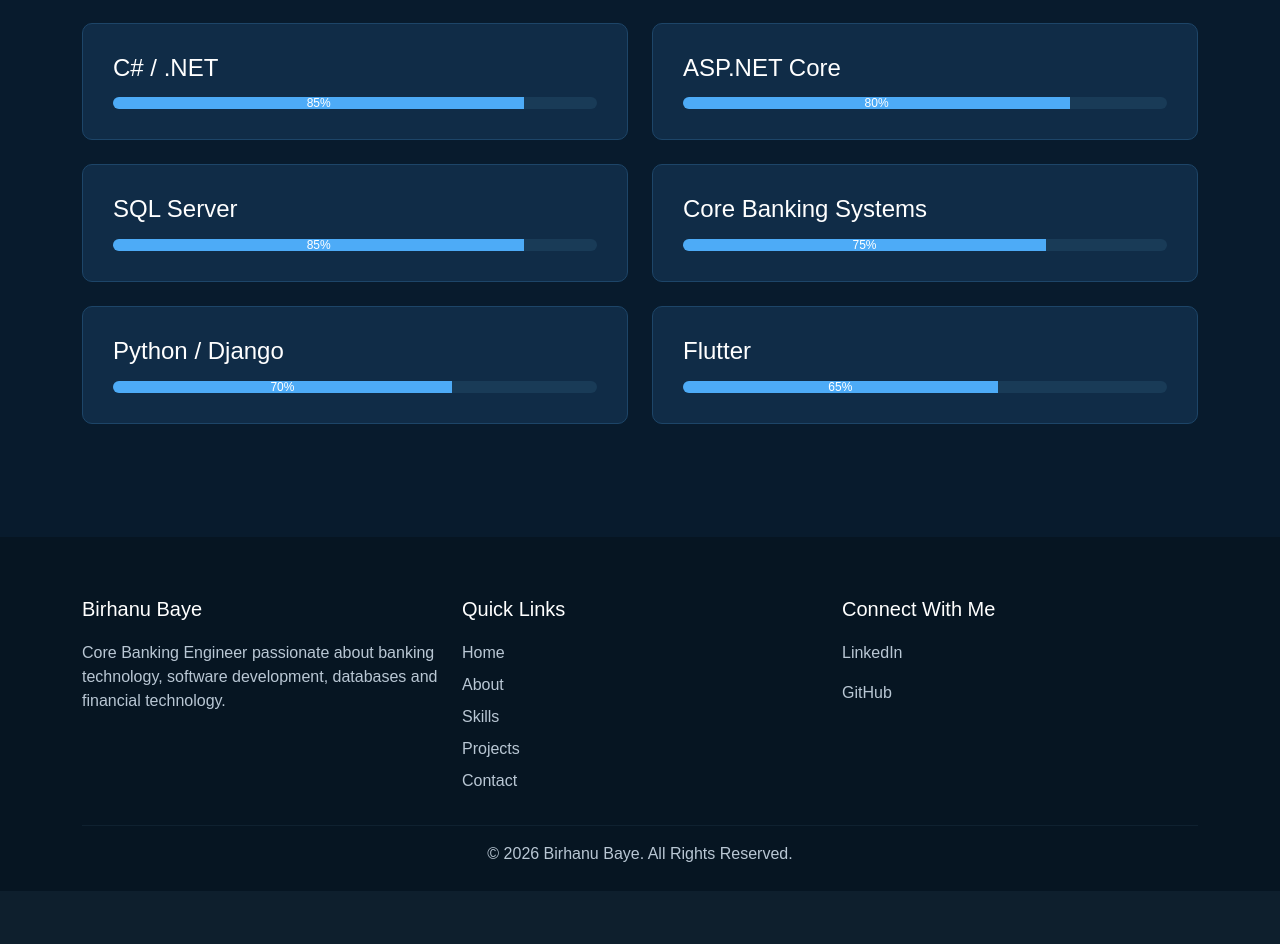
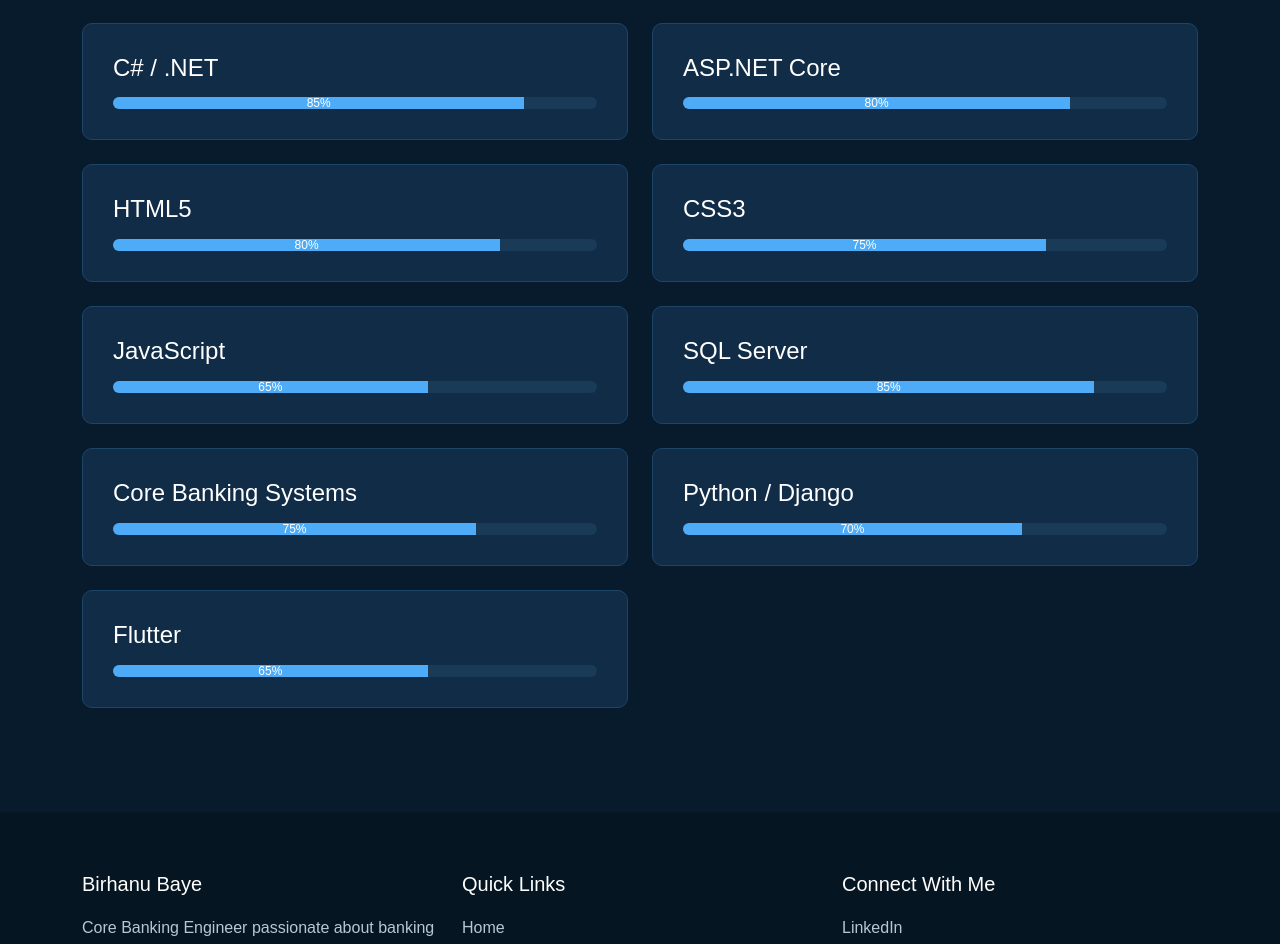
Before and after one commit to birhanu233/PersonalPortfolio, an ASP.NET Core app: page /Home/Skills in a window 1280 px wide. Shown: the part 263-1207 px from the top of the page. Before the commit the page ends 1125 px from the top, so only its background shows below. Run offline with ASP.NET Core 8, Linux system fonts and the light colour scheme.

Commit message:
Update portfolio skills and profile

```diff
--- a/BirhanuPortfolio/Views/Home/Skills.cshtml
+++ b/BirhanuPortfolio/Views/Home/Skills.cshtml
@@ -18,165 +18,115 @@
 
         </div>
 
-
         <div class="row mt-5">
 
-
-            <!-- .NET -->
-
+            <!-- C# / .NET -->
             <div class="col-md-6 mb-4">
-
                 <div class="skill-card">
-
-                    <h4>
-                        C# / .NET
-                    </h4>
-
+                    <h4>C# / .NET</h4>
                     <div class="progress">
-
-                        <div class="progress-bar"
-                             style="width: 85%;">
-
+                        <div class="progress-bar" style="width: 85%;">
                             85%
-
                         </div>
-
                     </div>
-
                 </div>
-
             </div>
 
-
-            <!-- ASP.NET -->
-
+            <!-- ASP.NET Core -->
             <div class="col-md-6 mb-4">
-
                 <div class="skill-card">
-
-                    <h4>
-                        ASP.NET Core
-                    </h4>
-
+                    <h4>ASP.NET Core</h4>
                     <div class="progress">
-
-                        <div class="progress-bar"
-                             style="width: 80%;">
-
+                        <div class="progress-bar" style="width: 80%;">
                             80%
-
                         </div>
-
                     </div>
-
                 </div>
-
             </div>
 
-
-            <!-- SQL -->
-
+            <!-- HTML -->
             <div class="col-md-6 mb-4">
-
                 <div class="skill-card">
-
-                    <h4>
-                        SQL Server
-                    </h4>
-
+                    <h4>HTML5</h4>
                     <div class="progress">
-
-                        <div class="progress-bar"
-                             style="width: 85%;">
-
-                            85%
-
+                        <div class="progress-bar" style="width: 80%;">
+                            80%
                         </div>
-
                     </div>
-
                 </div>
-
             </div>
 
+            <!-- CSS -->
+            <div class="col-md-6 mb-4">
+                <div class="skill-card">
+                    <h4>CSS3</h4>
+                    <div class="progress">
+                        <div class="progress-bar" style="width: 75%;">
+                            75%
+                        </div>
+                    </div>
+                </div>
+            </div>
+
+            <!-- JavaScript -->
+            <div class="col-md-6 mb-4">
+                <div class="skill-card">
+                    <h4>JavaScript</h4>
+                    <div class="progress">
+                        <div class="progress-bar" style="width: 65%;">
+                            65%
+                        </div>
+                    </div>
+                </div>
+            </div>
+
+            <!-- SQL Server -->
+            <div class="col-md-6 mb-4">
+                <div class="skill-card">
+                    <h4>SQL Server</h4>
+                    <div class="progress">
+                        <div class="progress-bar" style="width: 85%;">
+                            85%
+                        </div>
+                    </div>
+                </div>
+            </div>
 
             <!-- Core Banking -->
-
             <div class="col-md-6 mb-4">
-
                 <div class="skill-card">
-
-                    <h4>
-                        Core Banking Systems
-                    </h4>
-
+                    <h4>Core Banking Systems</h4>
                     <div class="progress">
-
-                        <div class="progress-bar"
-                             style="width: 75%;">
-
+                        <div class="progress-bar" style="width: 75%;">
                             75%
-
                         </div>
-
                     </div>
-
                 </div>
-
             </div>
 
-
-            <!-- Python -->
-
+            <!-- Python / Django -->
             <div class="col-md-6 mb-4">
-
                 <div class="skill-card">
-
-                    <h4>
-                        Python / Django
-                    </h4>
-
+                    <h4>Python / Django</h4>
                     <div class="progress">
-
-                        <div class="progress-bar"
-                             style="width: 70%;">
-
+                        <div class="progress-bar" style="width: 70%;">
                             70%
-
                         </div>
-
                     </div>
-
                 </div>
-
             </div>
 
-
             <!-- Flutter -->
-
             <div class="col-md-6 mb-4">
-
                 <div class="skill-card">
-
-                    <h4>
-                        Flutter
-                    </h4>
-
+                    <h4>Flutter</h4>
                     <div class="progress">
-
-                        <div class="progress-bar"
-                             style="width: 65%;">
-
+                        <div class="progress-bar" style="width: 65%;">
                             65%
-
                         </div>
-
                     </div>
-
                 </div>
-
             </div>
-
 
         </div>
 
```
